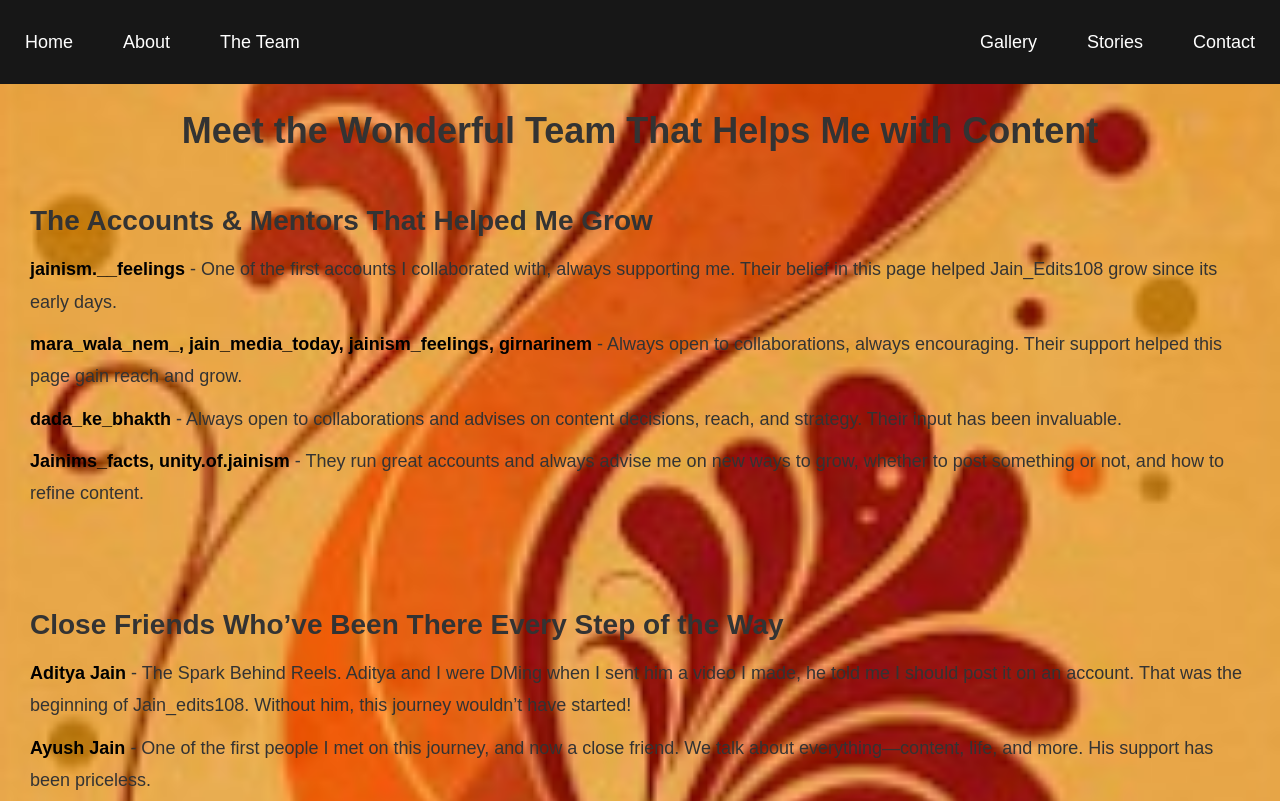
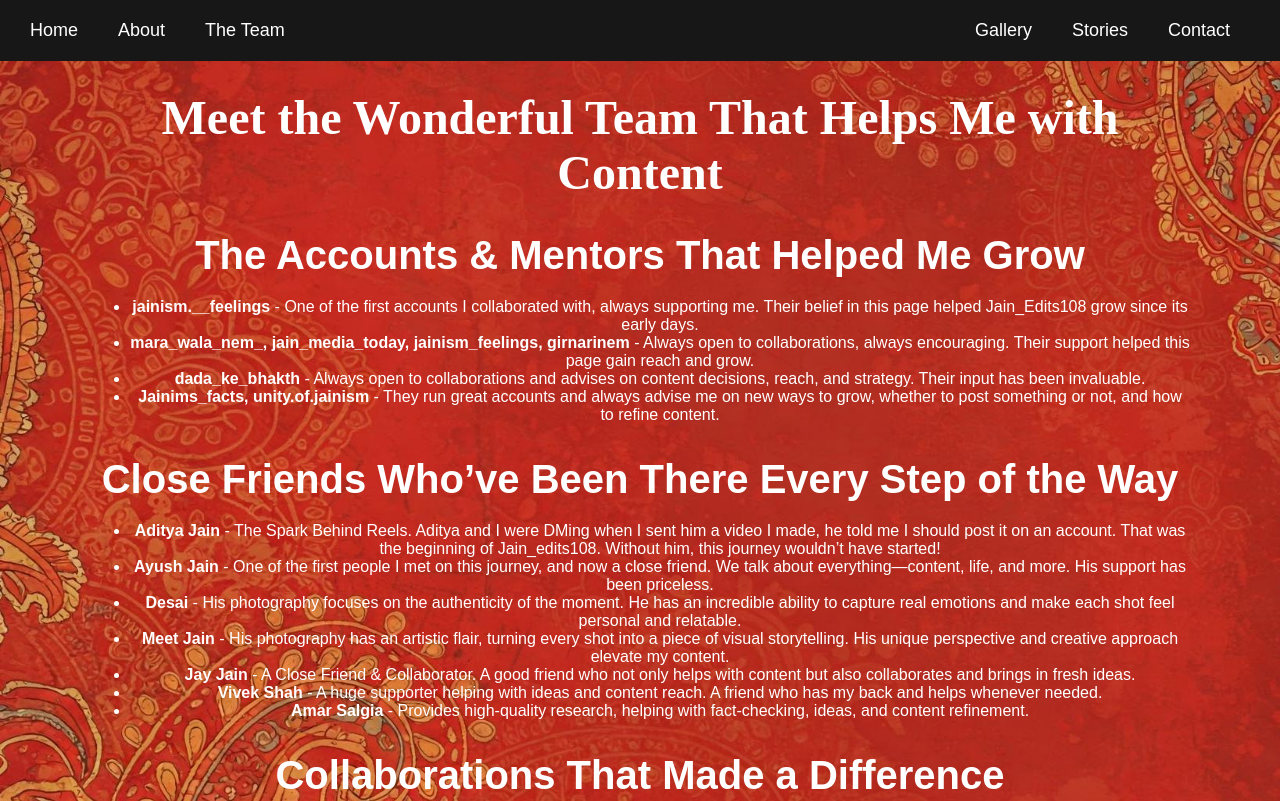
Before and after one commit to jainedits108/jainedits108.github.io-the-team-, a plain HTML site: page index.html in a window 1280 px wide. Shown: the top 801 px of the page. Drawn offline with Linux system fonts and the light colour scheme.

Commit message:
Update style.css

```diff
--- a/style.css
+++ b/style.css
@@ -1,11 +1,3 @@
-/* General styles for the page */
-body {
-    font-family: Arial, sans-serif;
-    margin: 0;
-    padding: 0;
-    background-color: #f4f4f4;
-}
-
 /* Navigation bar styling */
 nav {
     position: fixed;
@@ -17,74 +9,126 @@ nav {
     z-index: 1000;
     display: flex;
     justify-content: space-between;
+    align-items: center;
 }
 
-/* Left and right navbar links */
-.nav-left, .nav-right {
+nav ul {
+    list-style-type: none;
+    margin: 0;
+    padding: 0;
     display: flex;
-    list-style: none;
-    padding: 0;
 }
 
-.nav-left li, .nav-right li {
-    margin: 0 10px;
+nav ul li {
+    margin-right: 20px;
 }
 
-nav a {
+nav ul li a {
+    text-decoration: none;
     color: white;
-    text-decoration: none;
-    padding: 10px 15px;
+    font-size: 18px;
+    padding: 10px;
+    display: inline-block;
     transition: background-color 0.3s;
 }
 
-nav a:hover {
+nav ul li a:hover {
     background-color: #575757;
 }
 
-/* Main content styling for the team page */
-.team-container {
-    padding: 80px 20px 20px 20px;
-    text-align: center;
-    background-image: url('https://github.com/jainedits108/jainedits108.github.io-the-team-/blob/main/unnamed-removebg-preview.png?raw=true');
-    background-size: cover;
-    background-attachment: fixed;
+.nav-left {
+    justify-content: flex-start;
+    margin-left: 20px;
 }
 
-/* Section styling */
-.section {
-    margin-bottom: 40px;
-    text-align: left;
-    padding: 10px;
+.nav-right {
+    justify-content: flex-end;
+    margin-right: 20px;
+}
+/* General body and background */
+body {
+    font-family: 'Poppins', sans-serif;
+    background-image: url('https://github.com/jainedits108/jainedits108.github.io-the-team-/blob/main/Resized_5x4_Image.jpg?raw=true');
+    background-position: center center;
+    background-repeat: no-repeat;
+    background-size: cover; /* Ensure the background covers the full page */
+    color: white;
+    margin: 0;
+    padding: 0;
+    text-align: center;
+    padding-left: 20px;
+    padding-right: 20px;
+}
+
+/* Hero Section Styling */
+.hero {
+    padding: 100px 20px;
+    color: white;
+    margin-bottom: 50px;
 }
 
 h1 {
-    font-size: 36px;
+    font-size: 3em;
+    font-family: 'Lora', serif;
     font-weight: bold;
-    color: #333;
+    margin-bottom: 10px;
+}
+
+.intro {
+    font-size: 1.2em;
+    line-height: 1.5;
+}
+
+/* Section Styling */
+section {
+    padding: 50px 20px;
+    margin: 0 auto;
+    max-width: 1100px;
+}
+
+h2 {
+    font-size: 2.5em;
+    font-weight: bold;
+    color: #fff;
     margin-bottom: 20px;
 }
 
-h2 {
-    font-size: 28px;
+.section-intro {
+    font-size: 1.3em;
     font-weight: bold;
-    color: #333;
-    margin-bottom: 10px;
+    color: #ccc;
+    margin-bottom: 30px;
 }
 
-/* List styling */
-ul {
-    list-style-type: none;
-    padding: 0;
+/* Person Styling */
+.person {
+    margin: 20px 0;
 }
 
-ul li {
-    font-size: 18px;
-    line-height: 1.8;
-    margin-bottom: 10px;
-    color: #333;
+.name {
+    font-size: 1.5em;
+    font-weight: bold;
+    color: #fff;
 }
 
-ul li strong {
-    font-weight: bold;
-    color: #000;
+.description {
+    font-size: 1.1em;
+    color: #ddd;
+    max-width: 800px;
+    margin: 0 auto;
 }
+
+/* Responsive Design */
+@media (max-width: 768px) {
+    h1, h2, .section-intro {
+        font-size: 1.8em;
+    }
+
+    .name {
+        font-size: 1.3em;
+    }
+
+    .description {
+        font-size: 1em;
+    }
+}
```
